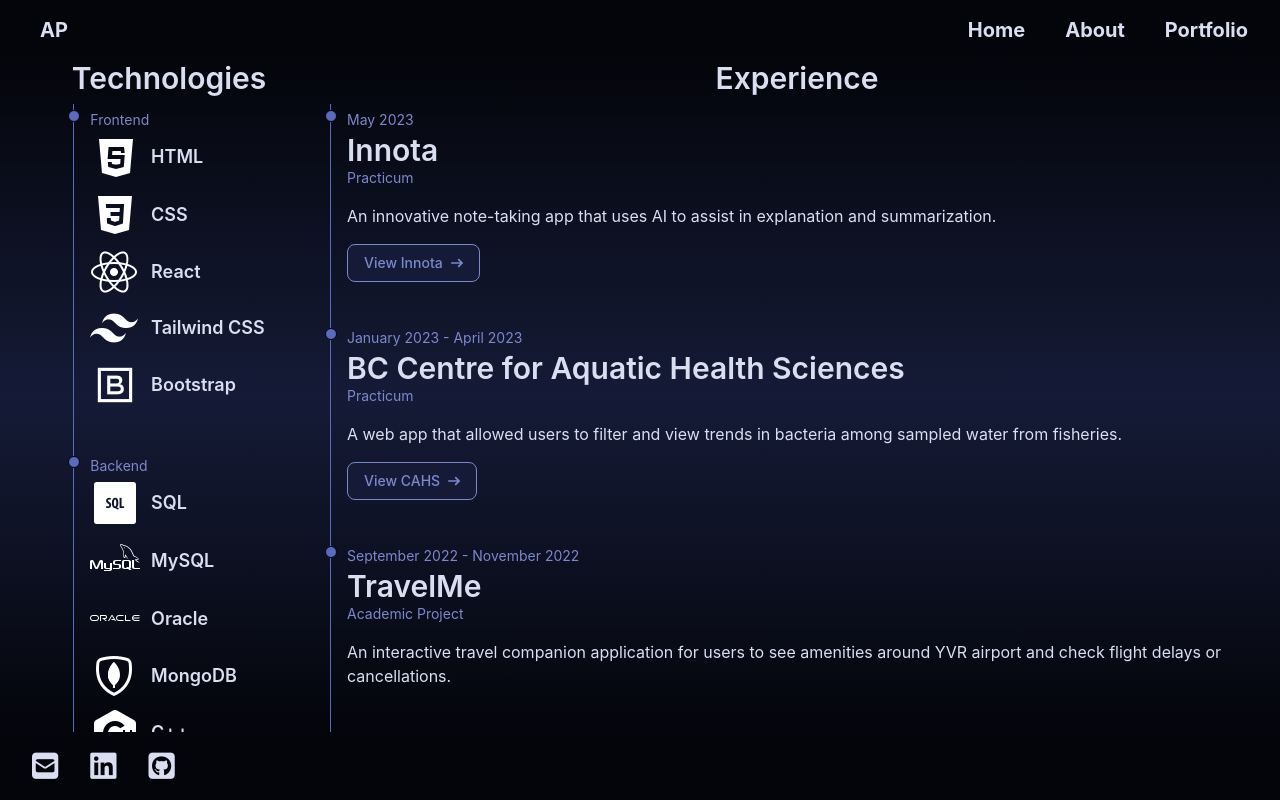
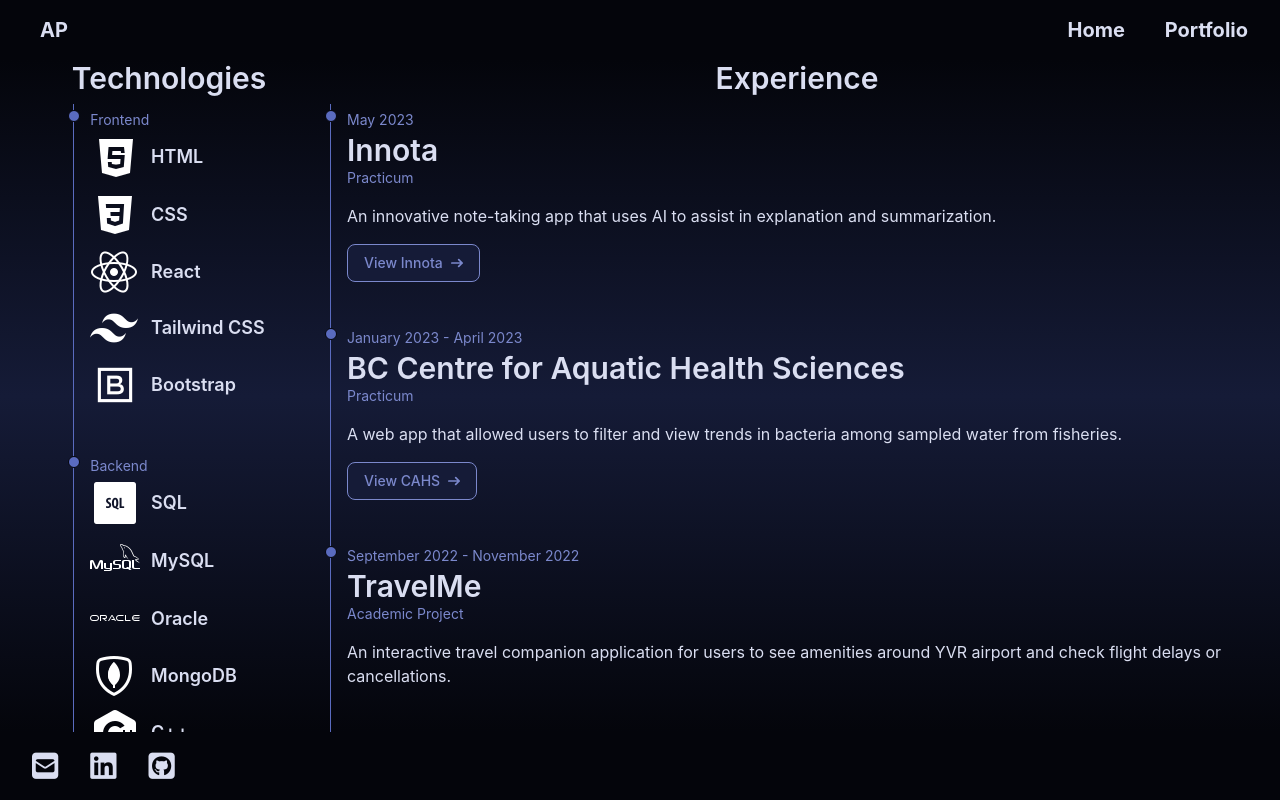
Before and after one commit to alexrpu/site, a React (Create React App) app: page /site/portfolio in a window 1280 px wide. Built offline with nearby package versions, Linux system fonts and the light colour scheme.

Commit message:
commented out about page

```diff
--- a/src/App.js
+++ b/src/App.js
@@ -10,7 +10,7 @@ function App() {
       <Routes>
         <Route path="/" element={<Layout />}>
           <Route index element={<Home />} />
-          <Route path="/about" element={<About />} />
+          {/* <Route path="/about" element={<About />} /> */}
           <Route path="/portfolio" element={<Portfolio />} />
         </Route>
       </Routes>
--- a/src/Layout.js
+++ b/src/Layout.js
@@ -14,9 +14,9 @@ export class Layout extends Component {
                 <li class="hover:text-primary">
                 <Link to="/">Home</Link>
                 </li>
-                <li class="hover:text-primary">
+                {/* <li class="hover:text-primary">
                 <Link to="/about">About</Link>
-                </li>
+                </li> */}
                 <li class="hover:text-primary">
                 <Link to="/portfolio">Portfolio</Link>
                 </li>
```
